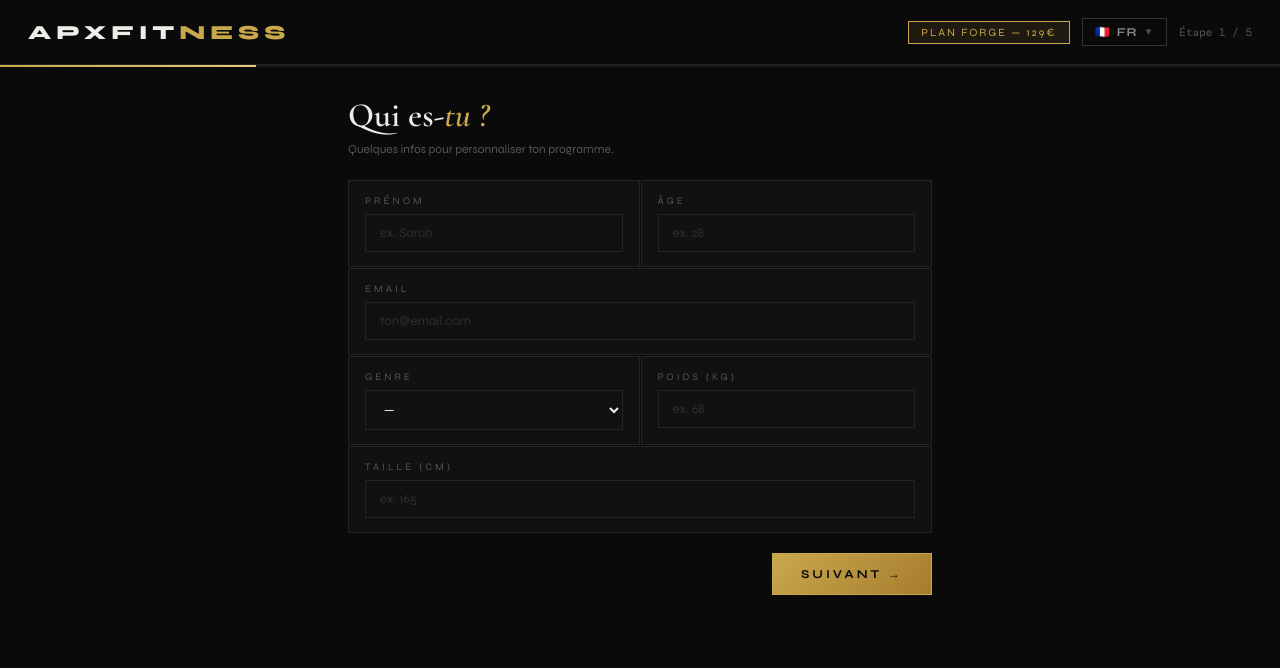
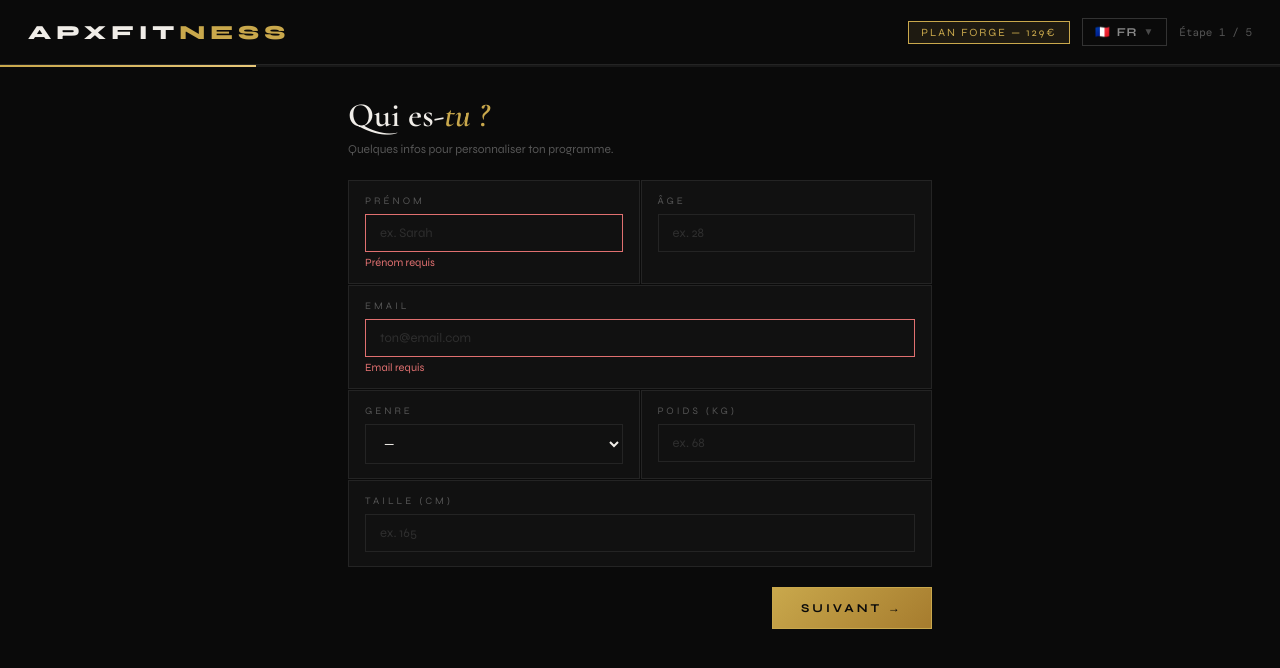
Before and after one commit to levaqueangel/forgefit, a Next.js app in the folder forgefit/: page /bilan in a window 1280 px wide. Both pictures are taken after a click on the button "SUIVANT →". Shown: the top 668 px of the page. Built offline with nearby package versions, Linux system fonts and the light colour scheme.

Commit message:
fix: replace alert() with styled field errors

```diff
--- a/forgefit/app/bilan/page.js
+++ b/forgefit/app/bilan/page.js
@@ -56,6 +56,7 @@ function BilanForm() {
   const [status, setStatus] = useState("idle");
   const [errMsg, setErrMsg] = useState("");
   const [clientCreated, setClientCreated] = useState(null); // null=pending, true=ok, false=erreur
+  const [fieldErrors, setFieldErrors] = useState({});
 
   const inp = k => e => setForm(f => ({ ...f, [k]: e.target.value }));
   const pick = (k, v) => setSel(s => ({ ...s, [k]: v }));
@@ -153,14 +154,18 @@ function BilanForm() {
             <div style={{ fontSize: 12, color: "#555", marginBottom: 24 }}>{tb.identity.sub}</div>
             <div style={{ display: "grid", gridTemplateColumns: "1fr 1fr", gap: 1, marginBottom: 1 }}>
               <div style={{ background: "#111", padding: "14px 16px", border: "0.5px solid #242424" }}>
-                <Label>{tb.fields.prenom}</Label><input style={inputStyle} placeholder={tb.placeholders.prenom} value={form.prenom} onChange={inp("prenom")} />
+                <Label>{tb.fields.prenom}</Label>
+                <input style={{...inputStyle, borderColor: fieldErrors.prenom ? "#E07070" : "#242424"}} placeholder={tb.placeholders.prenom} value={form.prenom} onChange={e => { inp("prenom")(e); setFieldErrors(f => ({...f, prenom: ""})); }} />
+                {fieldErrors.prenom && <div style={{fontSize:11,color:"#E07070",marginTop:4}}>{fieldErrors.prenom}</div>}
               </div>
               <div style={{ background: "#111", padding: "14px 16px", border: "0.5px solid #242424" }}>
                 <Label>{tb.fields.age}</Label><input style={inputStyle} type="number" placeholder={tb.placeholders.age} value={form.age} onChange={inp("age")} />
               </div>
             </div>
             <div style={{ background: "#111", padding: "14px 16px", border: "0.5px solid #242424", marginBottom: 1 }}>
-              <Label>{tb.fields.email}</Label><input style={inputStyle} type="email" placeholder={tb.placeholders.email} value={form.email} onChange={inp("email")} />
+              <Label>{tb.fields.email}</Label>
+                <input style={{...inputStyle, borderColor: fieldErrors.email ? "#E07070" : "#242424"}} type="email" placeholder={tb.placeholders.email} value={form.email} onChange={e => { inp("email")(e); setFieldErrors(f => ({...f, email: ""})); }} />
+                {fieldErrors.email && <div style={{fontSize:11,color:"#E07070",marginTop:4}}>{fieldErrors.email}</div>}
             </div>
             <div style={{ display: "grid", gridTemplateColumns: "1fr 1fr", gap: 1, marginBottom: 1 }}>
               <div style={{ background: "#111", padding: "14px 16px", border: "0.5px solid #242424" }}>
@@ -179,11 +184,15 @@ function BilanForm() {
             <div style={{ display: "flex", justifyContent: "flex-end", marginTop: 20 }}>
               <GoldBtn onClick={() => {
                 const emailRegex = /^[^\s@]+@[^\s@]+\.[^\s@]+$/;
-                if (!form.prenom.trim()) { alert("Prénom requis."); return; }
-                if (!emailRegex.test(form.email)) { alert("Email invalide."); return; }
-                if (form.age && (Number(form.age) < 10 || Number(form.age) > 100)) { alert("Âge invalide (10-100)."); return; }
-                if (form.poids && (Number(form.poids) < 30 || Number(form.poids) > 300)) { alert("Poids invalide (30-300 kg)."); return; }
-                if (form.taille && (Number(form.taille) < 100 || Number(form.taille) > 250)) { alert("Taille invalide (100-250 cm)."); return; }
+                const errors = {};
+                if (!form.prenom.trim()) errors.prenom = "Prénom requis";
+                if (!form.email.trim()) errors.email = "Email requis";
+                else if (!emailRegex.test(form.email)) errors.email = "Email invalide";
+                if (form.age && (Number(form.age) < 10 || Number(form.age) > 100)) errors.age = "Entre 10 et 100 ans";
+                if (form.poids && (Number(form.poids) < 30 || Number(form.poids) > 300)) errors.poids = "Entre 30 et 300 kg";
+                if (form.taille && (Number(form.taille) < 100 || Number(form.taille) > 250)) errors.taille = "Entre 100 et 250 cm";
+                if (Object.keys(errors).length > 0) { setFieldErrors(errors); return; }
+                setFieldErrors({});
                 setStep(2);
               }}>{tb.next}</GoldBtn>
             </div>
```
